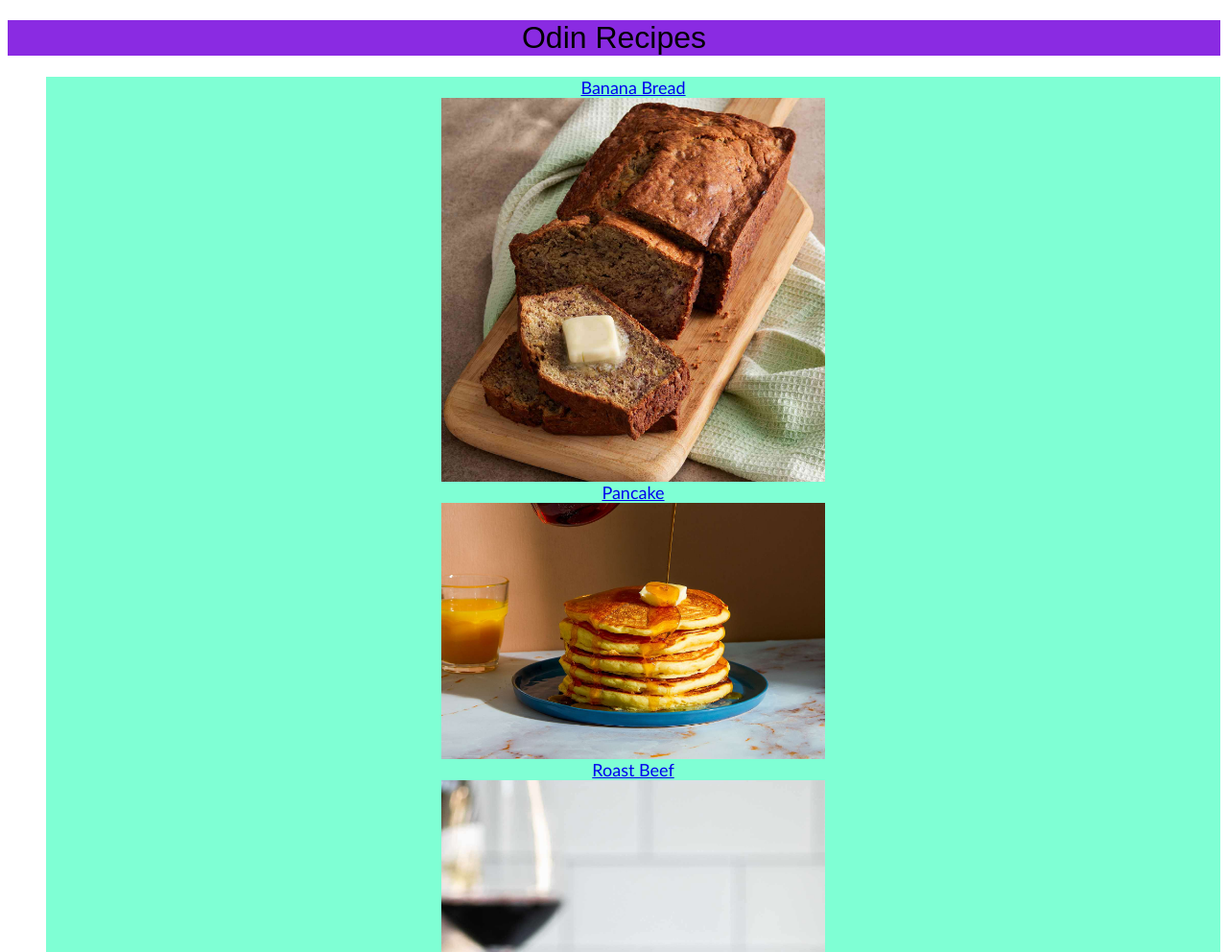
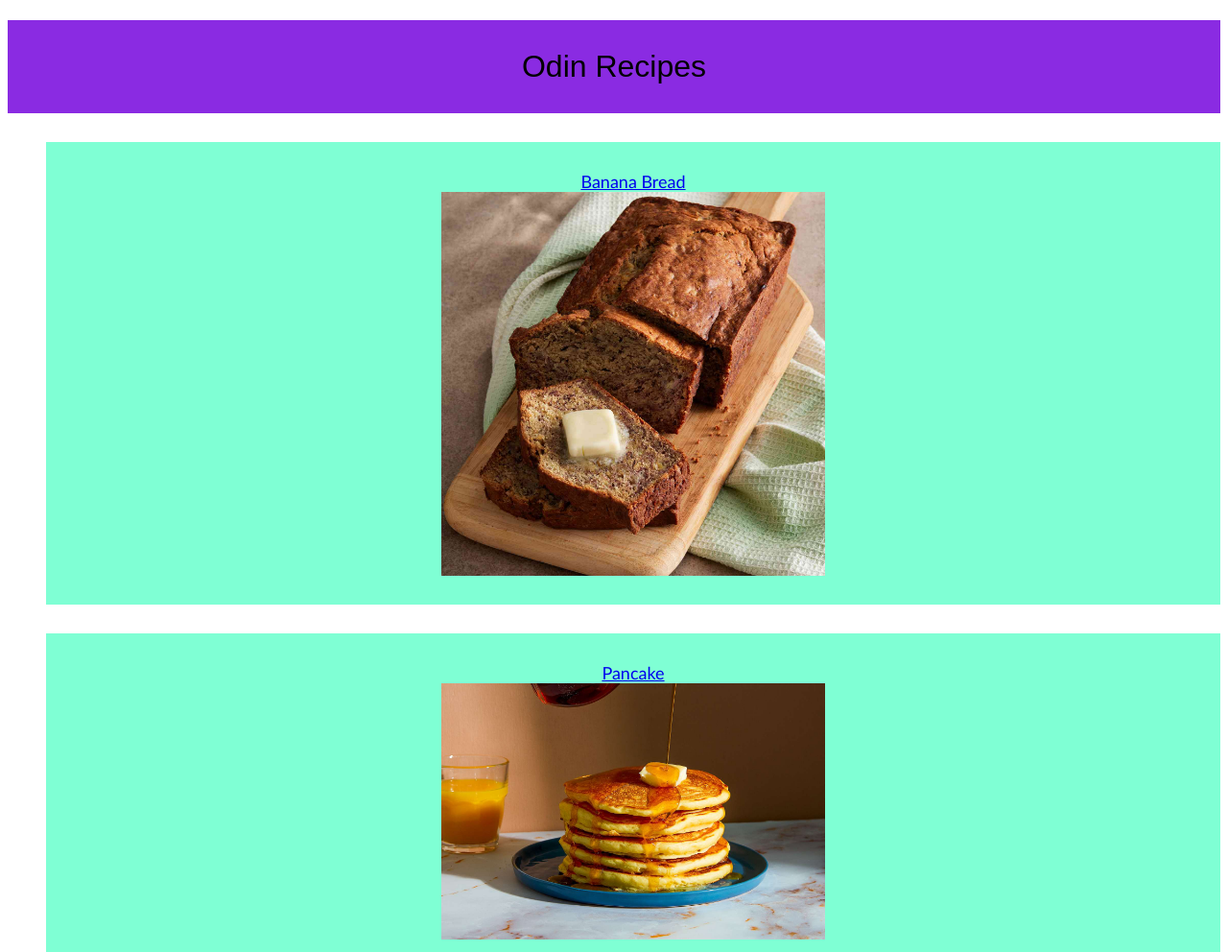
Before and after one commit to DennoCheru/odin-recipes, a plain HTML site: page index.html in a window 1280 px wide. Shown: the top 992 px of the page at 96% size. Drawn offline with Linux system fonts and the light colour scheme.

Commit message:
Add padding and margins
Added padding and margins to styles.css

```diff
--- a/styles/style.css
+++ b/styles/style.css
@@ -11,12 +11,16 @@ h1{
     font-weight: 200;
     text-align: center;
     background-color: blueviolet;
+    padding: 30px;
+    margin-bottom: 30px;
 }
 
 div{
     font-size: 18px;
     font-family: 'Gill Sans', 'Gill Sans MT', Calibri, 'Trebuchet MS', sans-serif;
     background-color: aquamarine;
+    padding: 30px;
+    margin-bottom: 30px;
 }
 div h3{
     font-size: 24px;
```
